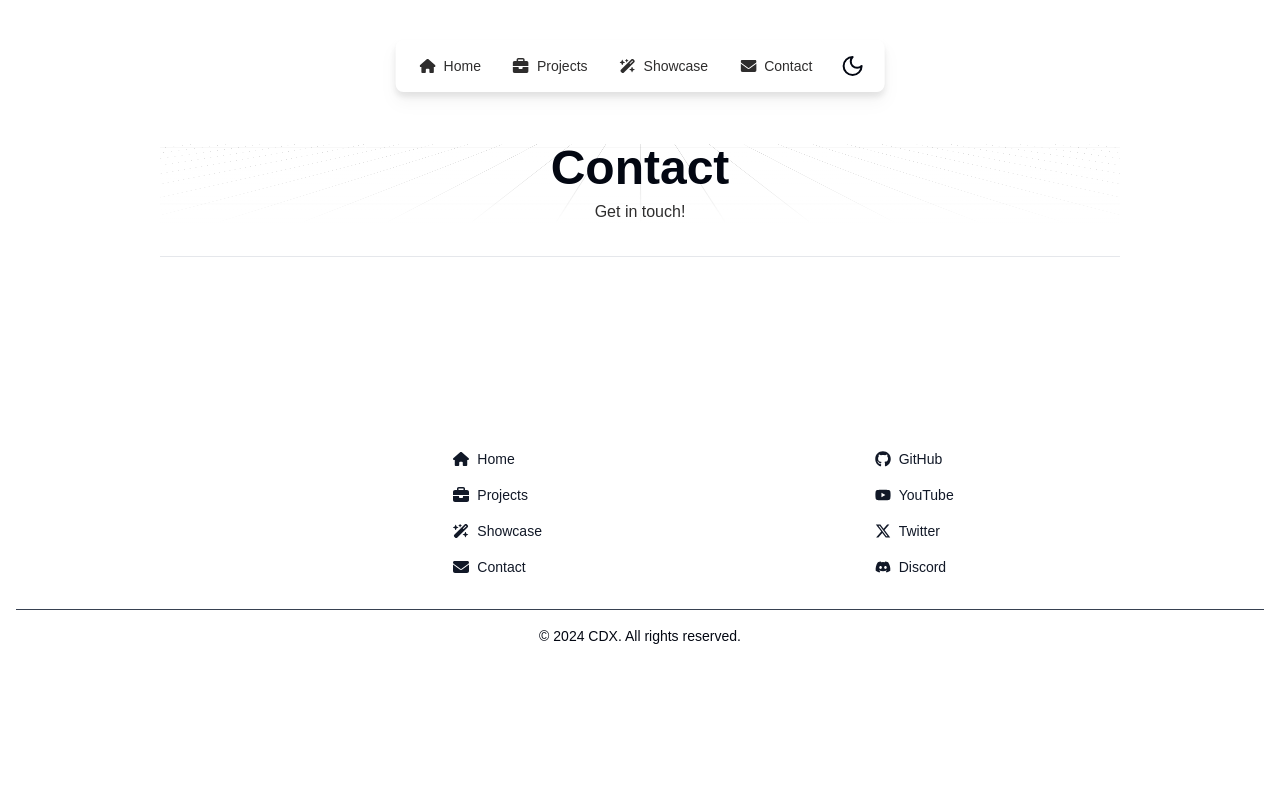
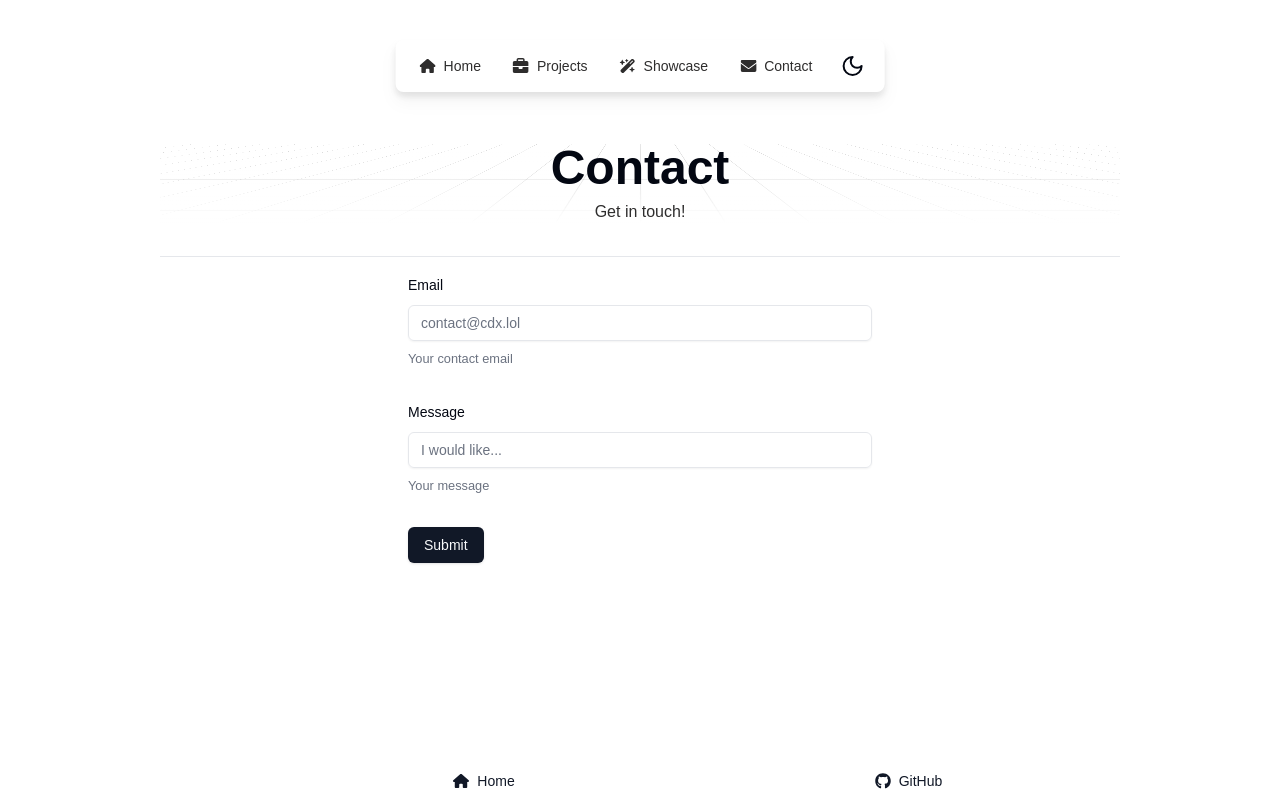
Before and after one commit to CDX-1/portfolio, a Next.js app: page /contact in a window 1280 px wide. Shown: the top 800 px of the page. Built offline with nearby package versions, Linux system fonts and the light colour scheme.

Commit message:
Added contact form

```diff
--- /dev/null
+++ b/src/app/api/contact/route.ts
@@ -0,0 +1,36 @@
+import { NextRequest, NextResponse } from "next/server";
+
+export async function POST(request: NextRequest) {
+    try {
+        const data = await request.json();
+
+        if (!process.env.DISCORD_WEBHOOK_URL) {
+            throw new Error("DISCORD_WEBHOOK_URL is not defined");
+        }
+
+        const res = await fetch(process.env.DISCORD_WEBHOOK_URL, {
+            method: "POST",
+            headers: {
+                'Content-Type': 'application/json'
+            },
+            body: JSON.stringify({
+                embeds: [
+                    {
+                        author: {
+                            name: data.email
+                        },
+                        description: data.message
+                    }
+                ]
+            })
+        });
+
+        if (!res.ok) {
+            throw new Error("Failed to send message to Discord");
+        }
+
+        return NextResponse.json({ message: "Message received" });
+    } catch (err) {
+        return NextResponse.json({ message: "Failed to parse request" }, { status: 400 });
+    }
+}
--- a/src/app/contact/page.tsx
+++ b/src/app/contact/page.tsx
@@ -4,11 +4,56 @@ import { FadeText } from "@/components/ui/fade-text";
 import { Separator } from "@/components/ui/separator";
 import RetroGrid from "@/components/ui/retro-grid";
 import { Navbar } from "@/components/navbar";
+import { zodResolver } from "@hookform/resolvers/zod"
+import { useForm } from "react-hook-form"
+import { z } from "zod"
+
+import { Button } from "@/components/ui/button"
+import {
+    Form,
+    FormControl,
+    FormDescription,
+    FormField,
+    FormItem,
+    FormLabel,
+    FormMessage,
+} from "@/components/ui/form"
+import { Input } from "@/components/ui/input"
+import { useState } from "react";
+import { Check } from "lucide-react";
 
 export default function Contact() {
+    const [lastSubmission, setLastSubmission] = useState<number>(0);
+
+    const formSchema = z.object({
+        email: z.string().email(),
+        message: z.string().max(300)
+    });
+
+    const form = useForm<z.infer<typeof formSchema>>({
+        resolver: zodResolver(formSchema),
+        defaultValues: {
+            email: "",
+            message: ""
+        },
+    });
+
+    function onSubmit(values: z.infer<typeof formSchema>) {
+        if (new Date().getTime() - lastSubmission < 1000 * 60 * 5) return;
+        fetch("/api/contact", {
+            method: "POST",
+            headers: {
+                "Content-Type": "application/json",
+            },
+            body: JSON.stringify(values),
+        });
+        console.log("sent");
+        setLastSubmission(new Date().getTime());
+    }
+
     return (
         <div className="mx-auto mb-16 max-w-5xl px-5 py-24 sm:px-8">
-            <Navbar/>
+            <Navbar />
 
             <div className="mb-16 mt-6 sm:mb-8 sm:mt-12 w-full relative text-center">
                 <div className="absolute inset-0 flex justify-center items-center -z-10">
@@ -36,7 +81,54 @@ export default function Contact() {
 
             <Separator orientation="horizontal" />
 
-
+            <div className="flex justify-center items-center w-full p-4">
+                {new Date().getTime() - lastSubmission < 1000 * 60 * 5 ? (
+                    <div className="flex space-x-2">
+                        <Check />
+                        <p className="text-xl">Message sent</p>
+                    </div>
+                ) : (
+                    <div className="w-1/2">
+                        <Form {...form}>
+                            <form onSubmit={form.handleSubmit(onSubmit)} className="space-y-8">
+                                <FormField
+                                    control={form.control}
+                                    name="email"
+                                    render={({ field }) => (
+                                        <FormItem>
+                                            <FormLabel>Email</FormLabel>
+                                            <FormControl>
+                                                <Input placeholder="contact@cdx.lol" {...field} />
+                                            </FormControl>
+                                            <FormDescription>
+                                                Your contact email
+                                            </FormDescription>
+                                            <FormMessage />
+                                        </FormItem>
+                                    )}
+                                />
+                                <FormField
+                                    control={form.control}
+                                    name="message"
+                                    render={({ field }) => (
+                                        <FormItem>
+                                            <FormLabel>Message</FormLabel>
+                                            <FormControl>
+                                                <Input placeholder="I would like..." {...field} />
+                                            </FormControl>
+                                            <FormDescription>
+                                                Your message
+                                            </FormDescription>
+                                            <FormMessage />
+                                        </FormItem>
+                                    )}
+                                />
+                                <Button type="submit">Submit</Button>
+                            </form>
+                        </Form>
+                    </div>
+                )}
+            </div>
         </div>
     );
 }
--- /dev/null
+++ b/src/components/ui/input.tsx
@@ -0,0 +1,22 @@
+import * as React from "react"
+
+import { cn } from "@/lib/utils"
+
+const Input = React.forwardRef<HTMLInputElement, React.ComponentProps<"input">>(
+  ({ className, type, ...props }, ref) => {
+    return (
+      <input
+        type={type}
+        className={cn(
+          "flex h-9 w-full rounded-md border border-input bg-transparent px-3 py-1 text-base shadow-sm transition-colors file:border-0 file:bg-transparent file:text-sm file:font-medium file:text-foreground placeholder:text-muted-foreground focus-visible:outline-none focus-visible:ring-1 focus-visible:ring-ring disabled:cursor-not-allowed disabled:opacity-50 md:text-sm",
+          className
+        )}
+        ref={ref}
+        {...props}
+      />
+    )
+  }
+)
+Input.displayName = "Input"
+
+export { Input }
```
Also changed, not shown: package.json (+5 -5 lines), 1 other file (tests, documents, lock files or other folders).
